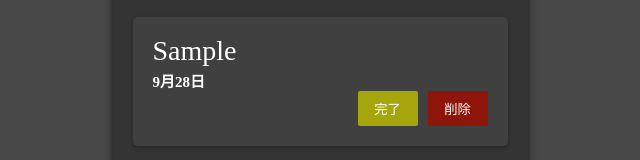
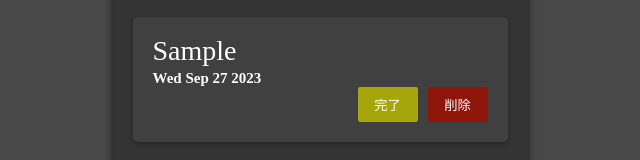
Before and after one commit to gakkunn/to-do-list-app, a React (Vite) app: page / in a window 1280 px wide. Both pictures are taken after typing "Sample" into the empty fields and a click on the button "Add". Shown: the part 285-445 px from the top of the page, without its empty margins (320-960 px from the left). Built offline with nearby package versions, Linux system fonts and the light colour scheme.

Commit message:
[fix]Todo追加時の作成日をTodoアイテムに設けた

```diff
--- a/src/App.tsx
+++ b/src/App.tsx
@@ -9,7 +9,7 @@ function App() {
     id: number;
     inputValue: string;
     checked: boolean;
-    completedOn?: string;
+    datetime: string;
   };
 
   //入力値をinputValueに格納
@@ -23,6 +23,7 @@ function App() {
       id: todos.length,
       inputValue: inputValue,
       checked: false,
+      datetime: new Date().toDateString(),
     };
 
     setTodos([newTodo, ...todos]);
@@ -53,7 +54,7 @@ function App() {
             <div key={todo.id} className="todo-list-item">
               <div className="todo-list-item-title">
                 <h3>{todo.inputValue}</h3>
-                <strong className="todo-list-item-time">9月28日</strong>
+                <strong className="todo-list-item-time">{todo.datetime}</strong>
               </div>
               <div className="todo-list-item-button">
                 <button className="todo-list-item-complete">完了</button>
```
